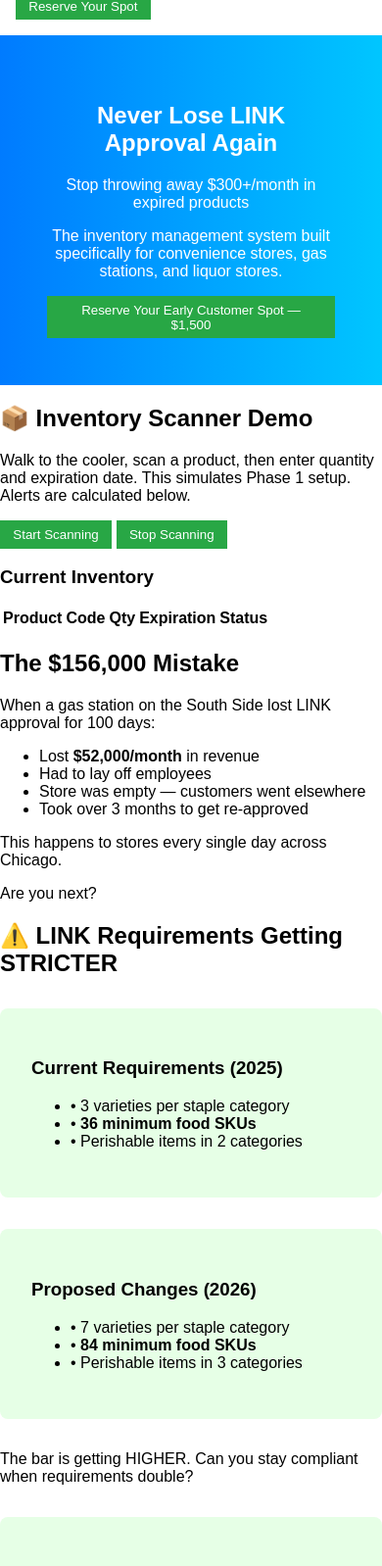
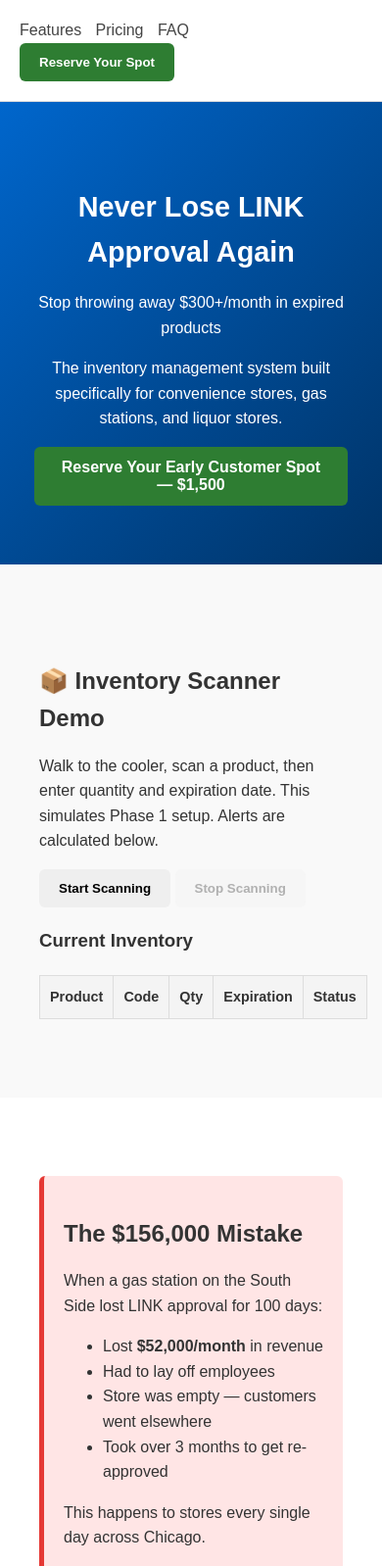
Before and after one commit to djw118-lgtm/Shelf-Check-Link-Plus, a plain HTML site: page index.html in a window 390 px wide. Shown: the part 60-1658 px from the top of the page at 98% size. Drawn offline with Linux system fonts and the light colour scheme.

Commit message:
Update style.css

```diff
--- a/style.css
+++ b/style.css
@@ -1,18 +1,90 @@
-body {font-family: Arial, sans-serif; margin:0; padding:0;}
-header {display:flex; justify-content:space-between; align-items:center; padding:1em; background:#fff; box-shadow:0 2px 4px rgba(0,0,0,0.1);}
-header .brand {font-weight:bold; color:#0066cc;}
-nav a {margin:0 1em; text-decoration:none; color:#333;}
-.btn {background:#28a745; color:#fff; padding:0.5em 1em; border:none; cursor:pointer;}
-.hero {padding:3em; text-align:center; color:#fff;}
-.gradient-blue {background:linear-gradient(90deg, #007BFF, #00C6FF);}
-.alert.red {background:#f8d7da; padding:1em; margin:1em;}
-.info {padding:2em; background:#f9f9f9;}
-.expiration {padding:2em; background:#fff3cd;}
-.expiration p {margin:0.5em 0;}
-.card {background:#e6ffe6; padding:2em; margin:2em auto; border-radius:8px; max-width:400px;}
-.card .price {font-size:1.5em; color:#28a745; font-weight:bold;}
-.card .checklist {list-style:none; padding:0;}
-.card .checklist li {margin:0.5em 0;}
-.btn-yellow {background:#ffc107; color:#000; padding:0.5em 1em; border:none; cursor:pointer;}
-footer.cta {text-align:center; padding:2em; color:#fff;}
-footer.gradient-blue {background:linear-gradient(90deg, #007BFF, #00C6FF);}
+/* Base */
+body {
+  font-family: Arial, sans-serif;
+  margin: 0;
+  padding: 0;
+  line-height: 1.6;
+  background: #f9f9f9;
+  color: #333;
+}
+h1, h2, h3 { margin-bottom: 15px; }
+.container { max-width: 1100px; margin: auto; padding: 20px; }
+.text-center { text-align: center; }
+
+/* Header */
+.site-header {
+  background: #fff;
+  border-bottom: 1px solid #ddd;
+  position: sticky;
+  top: 0;
+  z-index: 1000;
+}
+.header-inner { display: flex; justify-content: space-between; align-items: center; flex-wrap: wrap; }
+.brand { font-size: 1.5rem; font-weight: bold; color: #0077cc; }
+.nav a { margin-left: 20px; color: #444; text-decoration: none; }
+.nav a:hover { color: #0077cc; }
+
+/* Hero */
+.hero { padding: 80px 20px; text-align: center; color: #fff; }
+.gradient-blue { background: linear-gradient(135deg, #0066cc, #003366); }
+
+/* Sections */
+.section { padding: 60px 20px; }
+.bg-white { background: #fff; }
+.bg-gray { background: #f4f4f4; }
+.bg-orange { background: #fff3e0; }
+.bg-blue { background: #e3f2fd; }
+
+/* Alerts & Cards */
+.alert-box { padding: 20px; border-radius: 6px; margin-bottom: 20px; }
+.alert-red { background: #ffe5e5; border-left: 5px solid #e53935; }
+.card {
+  background: #fff;
+  padding: 20px;
+  border-radius: 6px;
+  box-shadow: 0 2px 6px rgba(0,0,0,0.1);
+  margin-bottom: 20px;
+}
+.card.green { border-left: 5px solid #2e7d32; }
+.card.orange { border-left: 5px solid #ef6c00; }
+.card.purple { border-left: 5px solid #6a1b9a; }
+.card.red { border-left: 5px solid #c62828; }
+.card.yellow { border-left: 5px solid #f9a825; }
+
+/* Pricing */
+.price { font-size: 2rem; font-weight: bold; margin: 10px 0; }
+.badge { display: inline-block; padding: 5px 10px; background: #ffeb3b; color: #000; font-weight: bold; border-radius: 20px; margin-bottom: 10px; }
+.checklist { list-style: none; padding: 0; }
+.checklist li { margin: 6px 0; }
+.checklist li::before { content: "✔ "; color: green; font-weight: bold; }
+
+/* Buttons */
+.btn { display: inline-block; padding: 12px 20px; border-radius: 6px; font-weight: bold; text-decoration: none; cursor: pointer; border: none; }
+.btn-green { background: #2e7d32; color: #fff; }
+.btn-green:hover { background: #1b5e20; }
+.btn-yellow { background: #ffeb3b; color: #000; }
+.btn-yellow:hover { background: #fdd835; }
+.btn-lg { font-size: 1.2rem; padding: 16px 30px; }
+
+/* Grid */
+.grid { display: grid; grid-template-columns: repeat(auto-fit, minmax(250px, 1fr)); gap: 20px; }
+
+/* Table */
+table { width: 100%; border-collapse: collapse; margin-top: 20px; }
+table th, table td { border: 1px solid #ddd; padding: 10px; text-align: left; }
+table th { background: #f4f4f4; }
+
+/* Footer CTA */
+.gradient-blue.text-white { text-align: center; padding: 80px 20px; }
+
+/* ✅ Mobile Responsiveness */
+@media (max-width: 768px) {
+  .header-inner { flex-direction: column; align-items: flex-start; }
+  .nav { margin-top: 10px; }
+  .nav a { margin: 10px 10px 0 0; display: inline-block; }
+  .hero { padding: 40px 15px; }
+  h1 { font-size: 1.8rem; }
+  .btn-lg { font-size: 1rem; padding: 12px 20px; }
+  .grid { grid-template-columns: 1fr; }
+  table th, table td { font-size: 0.9rem; }
+}
```
